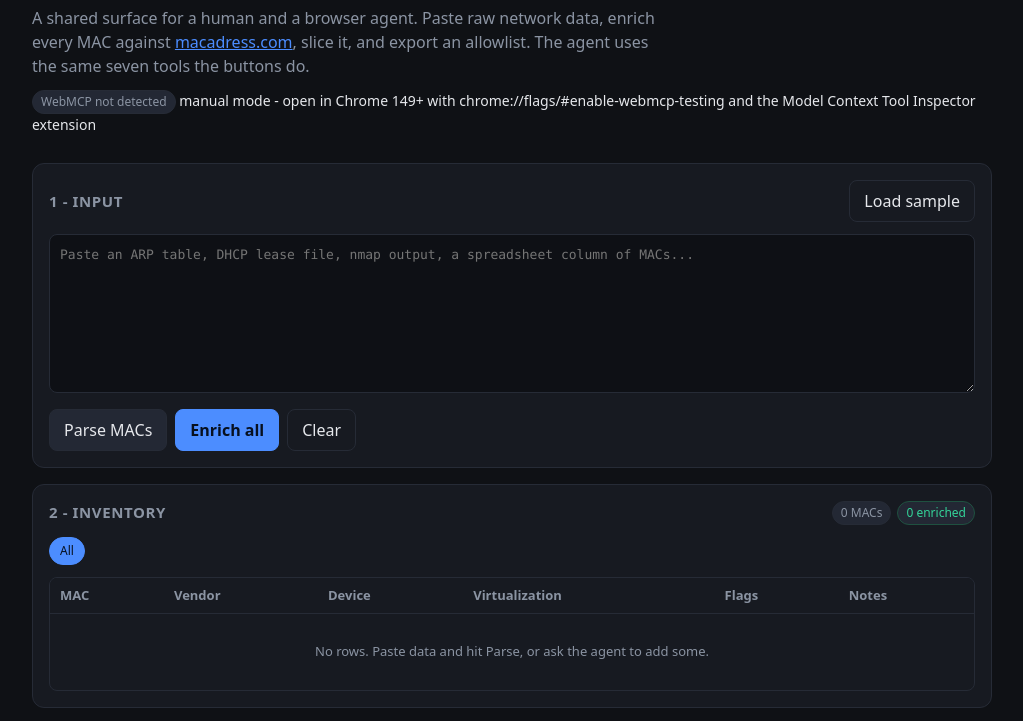
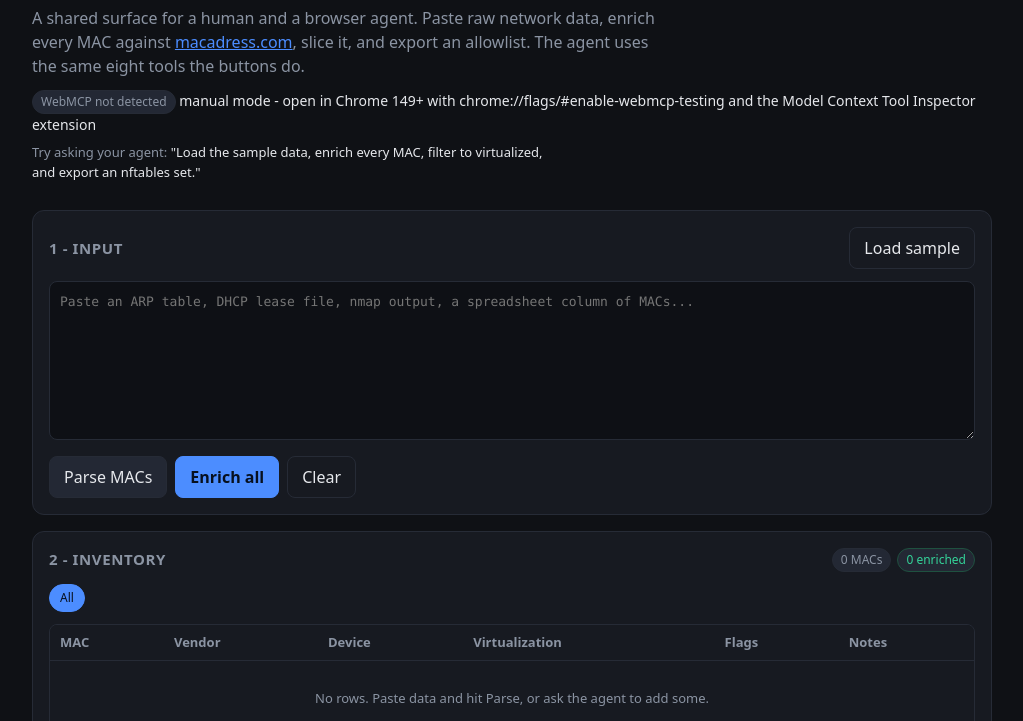
Before and after one commit to sapisos/webmcp-macadress, a website with bundled scripts: page web/index.html in a window 1280 px wide. Shown: the part 72-793 px from the top of the page, without its empty margins (128-1151 px from the left). Built offline with nearby package versions, Linux system fonts and the light colour scheme.

Commit message:
Add load_sample_data tool, provideContext fallback, agent hint, WebMCP snippet + license metadata

```diff
--- a/web/index.html
+++ b/web/index.html
@@ -17,9 +17,13 @@
 			<p class="sub">
 				A shared surface for a human and a browser agent. Paste raw network data, enrich every MAC against
 				<a href="https://macadress.com" target="_blank" rel="noopener">macadress.com</a>, slice it, and export an allowlist.
-				The agent uses the same seven tools the buttons do.
+				The agent uses the same eight tools the buttons do.
 			</p>
 			<p id="wmcp-status" class="status"></p>
+			<p class="hint">
+				Try asking your agent:
+				<em>"Load the sample data, enrich every MAC, filter to virtualized, and export an nftables set."</em>
+			</p>
 		</header>
 
 		<main>
--- a/web/styles.css
+++ b/web/styles.css
@@ -53,6 +53,18 @@ h1 {
 .status {
 	margin: 0;
 	font-size: 14px;
+}
+
+.hint {
+	margin: 8px 0 0;
+	font-size: 13px;
+	color: var(--muted);
+	max-width: 70ch;
+}
+
+.hint em {
+	color: var(--text);
+	font-style: normal;
 }
 
 main {
```
